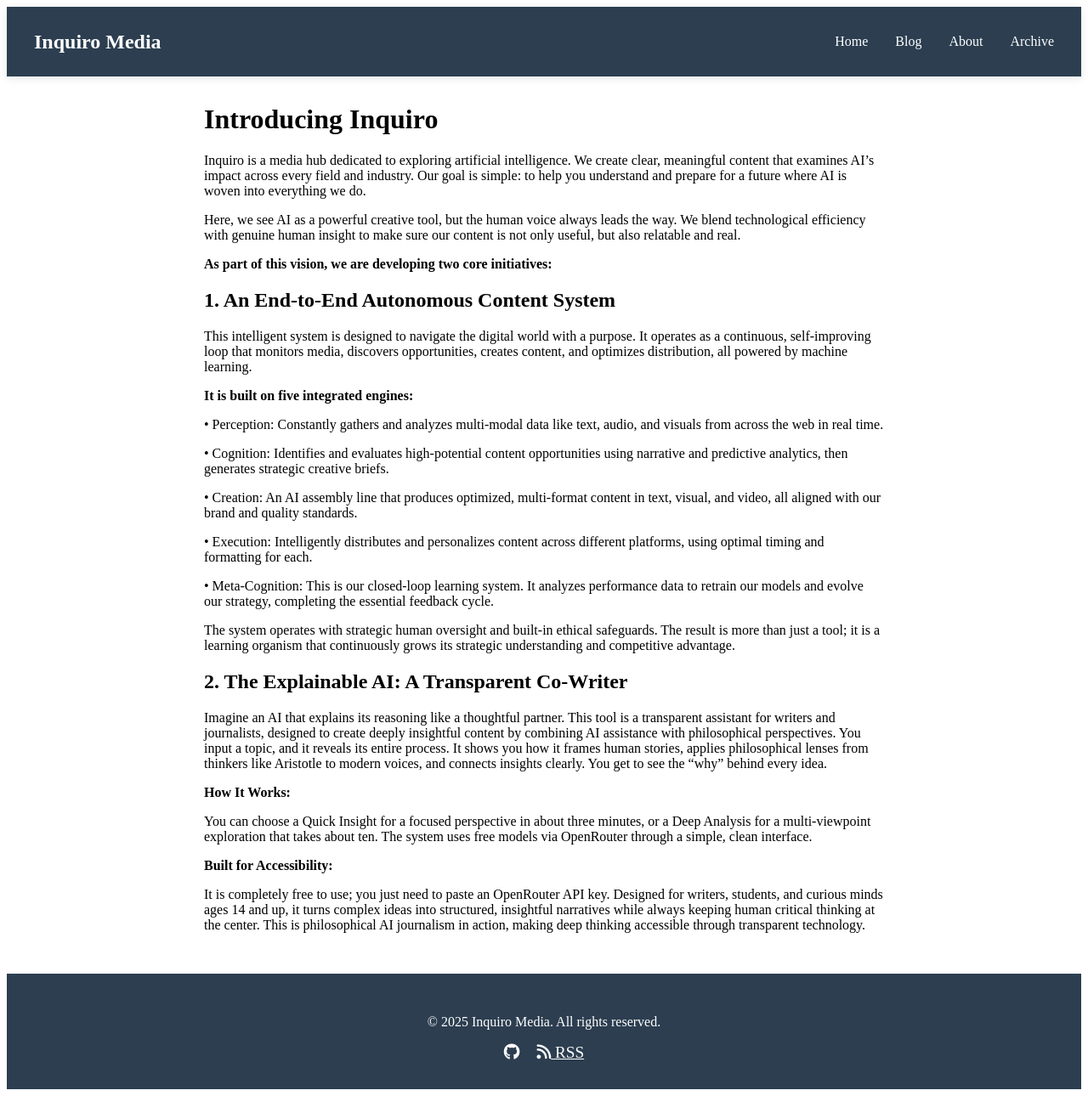
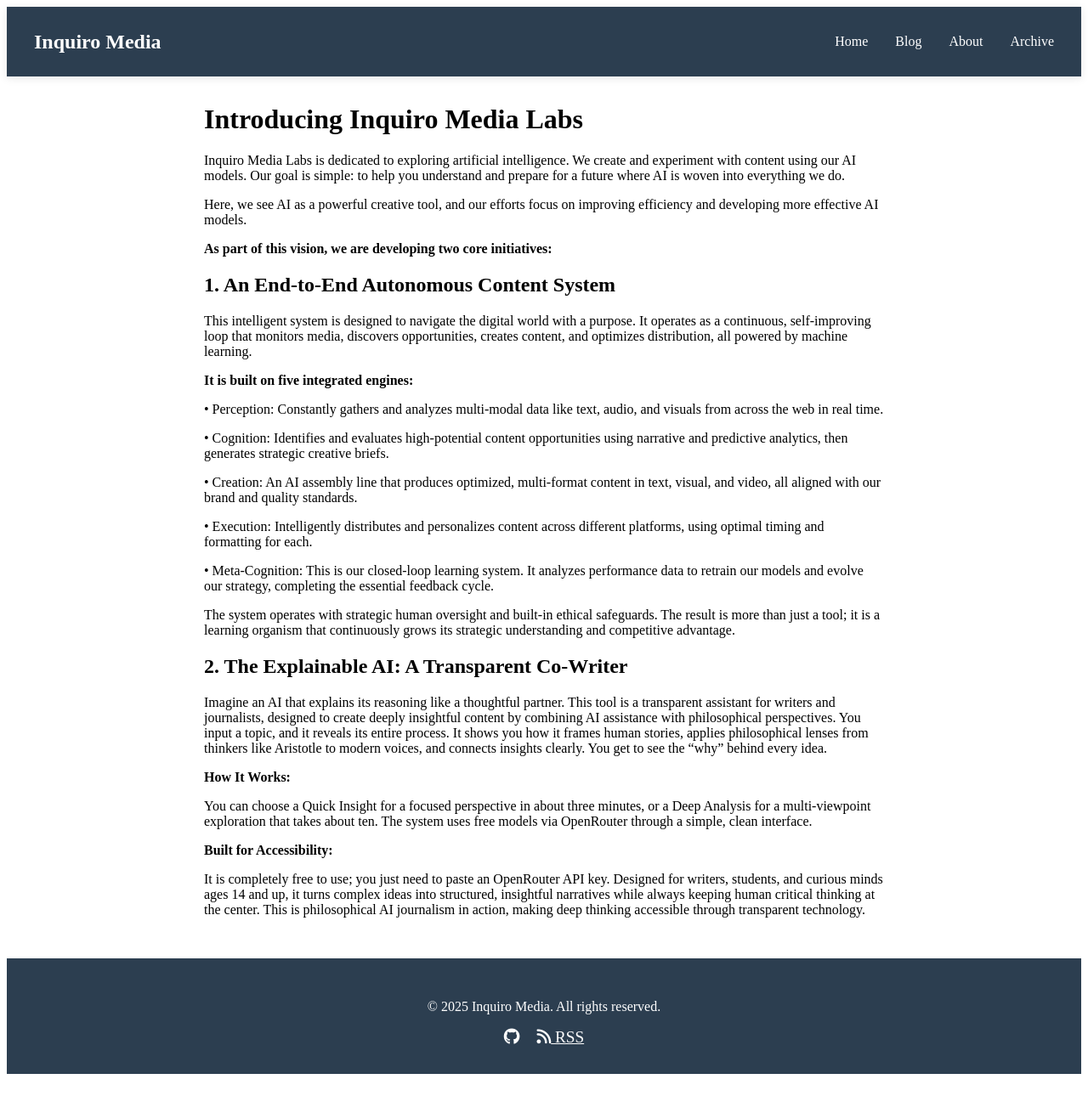
Before and after one commit to faisalmrasul/inquiro-media, a Jekyll site: the page built from _posts/2025-12-01-welcome-to-inquiro.md, in a window 1280 px wide. Shown: the whole page at 85% size. Built offline with Jekyll 4.4.1, drawn with Linux system fonts in a browser that asks for light colours; our own code applies the rules of GitHub Pages for plain Markdown files.

Commit message:
Update 2025-12-01-welcome-to-inquiro.md

```diff
--- a/_posts/2025-12-01-welcome-to-inquiro.md
+++ b/_posts/2025-12-01-welcome-to-inquiro.md
@@ -1,8 +1,8 @@
-# Introducing Inquiro #
+# Introducing Inquiro Media Labs #
 
-Inquiro is a media hub dedicated to exploring artificial intelligence. We create clear, meaningful content that examines AI’s impact across every field and industry. Our goal is simple: to help you understand and prepare for a future where AI is woven into everything we do.
+Inquiro Media Labs is dedicated to exploring artificial intelligence. We create and experiment with content using our AI models. Our goal is simple: to help you understand and prepare for a future where AI is woven into everything we do.
 
-Here, we see AI as a powerful creative tool, but the human voice always leads the way. We blend technological efficiency with genuine human insight to make sure our content is not only useful, but also relatable and real.
+Here, we see AI as a powerful creative tool, and our efforts focus on improving efficiency and developing more effective AI models.
 
 **As part of this vision, we are developing two core initiatives:**
 
```
